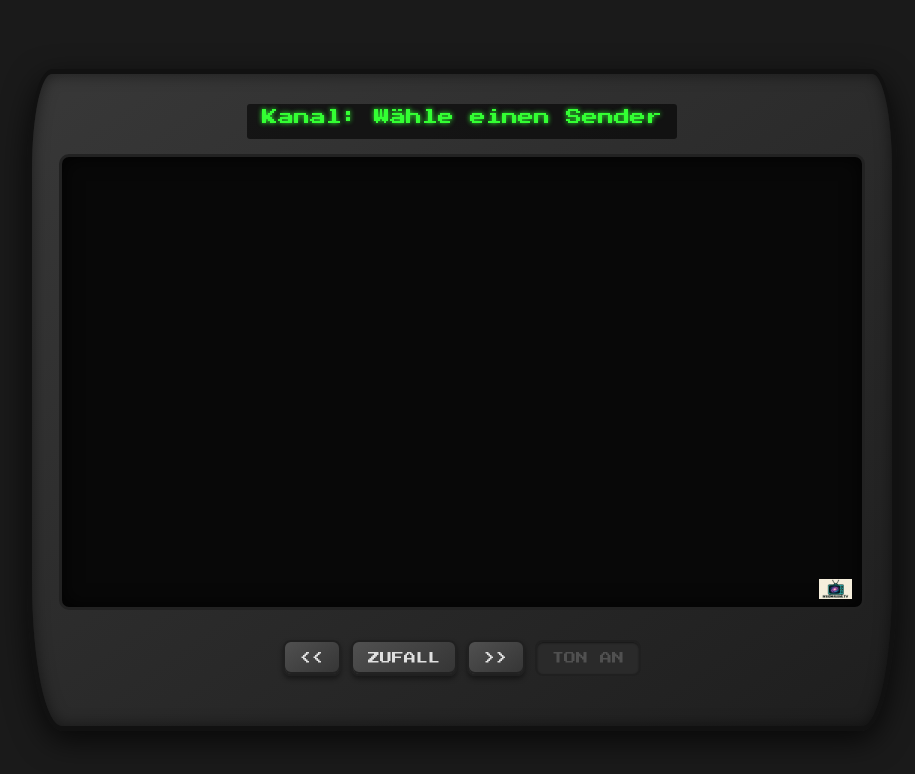
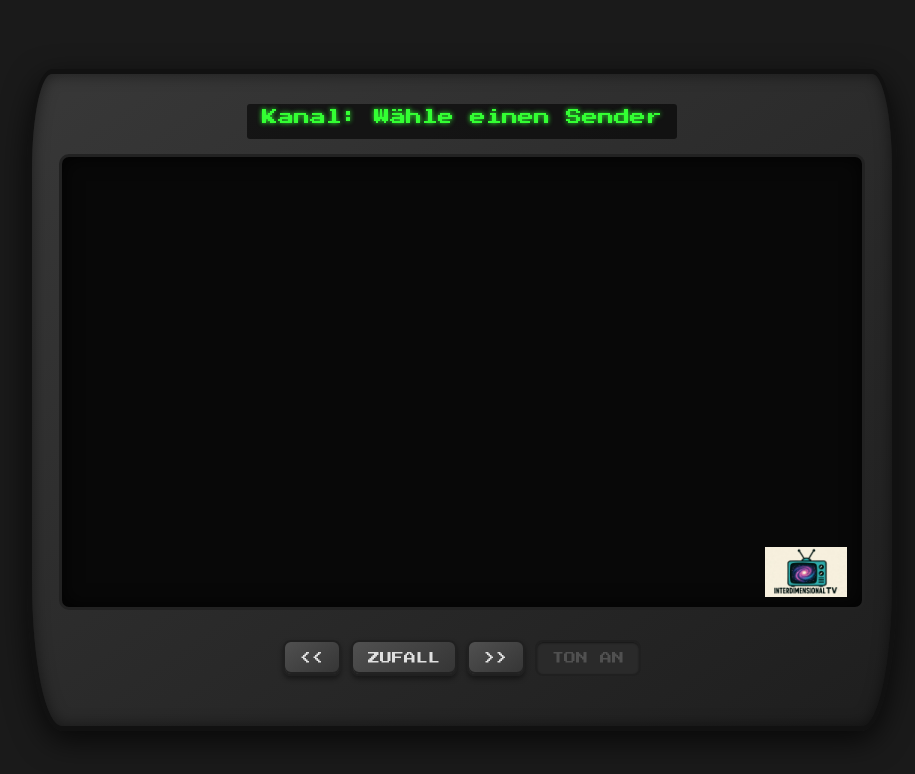
Before and after one commit to pfmxale/interdimensionalTV, a plain HTML site: page index.html in a window 1280 px wide. Shown: the whole page, without its empty margins (178-1093 px from the left). Drawn offline with Linux system fonts and the light colour scheme.

Commit message:
Update index.html

```diff
--- a/index.html
+++ b/index.html
@@ -84,10 +84,10 @@
 
         #custom-logo-overlay {
             position: absolute;
-            bottom: 8px;   /* ANPASSEN nach Bedarf */
-            right: 10px;  /* ANPASSEN nach Bedarf */
+            bottom: 10px;   /* ANPASSEN nach Bedarf */
+            right: 15px;  /* ANPASSEN nach Bedarf */
             width: auto;  /* Oder feste Breite, z.B. 60px - ANPASSEN */
-            height: 20px; /* ANPASSEN an die Größe des YouTube-Logos/deines Logos */
+            height: 50px; /* ANPASSEN an die Größe des YouTube-Logos/deines Logos */
             z-index: 6;
             pointer-events: none;
         }
```
